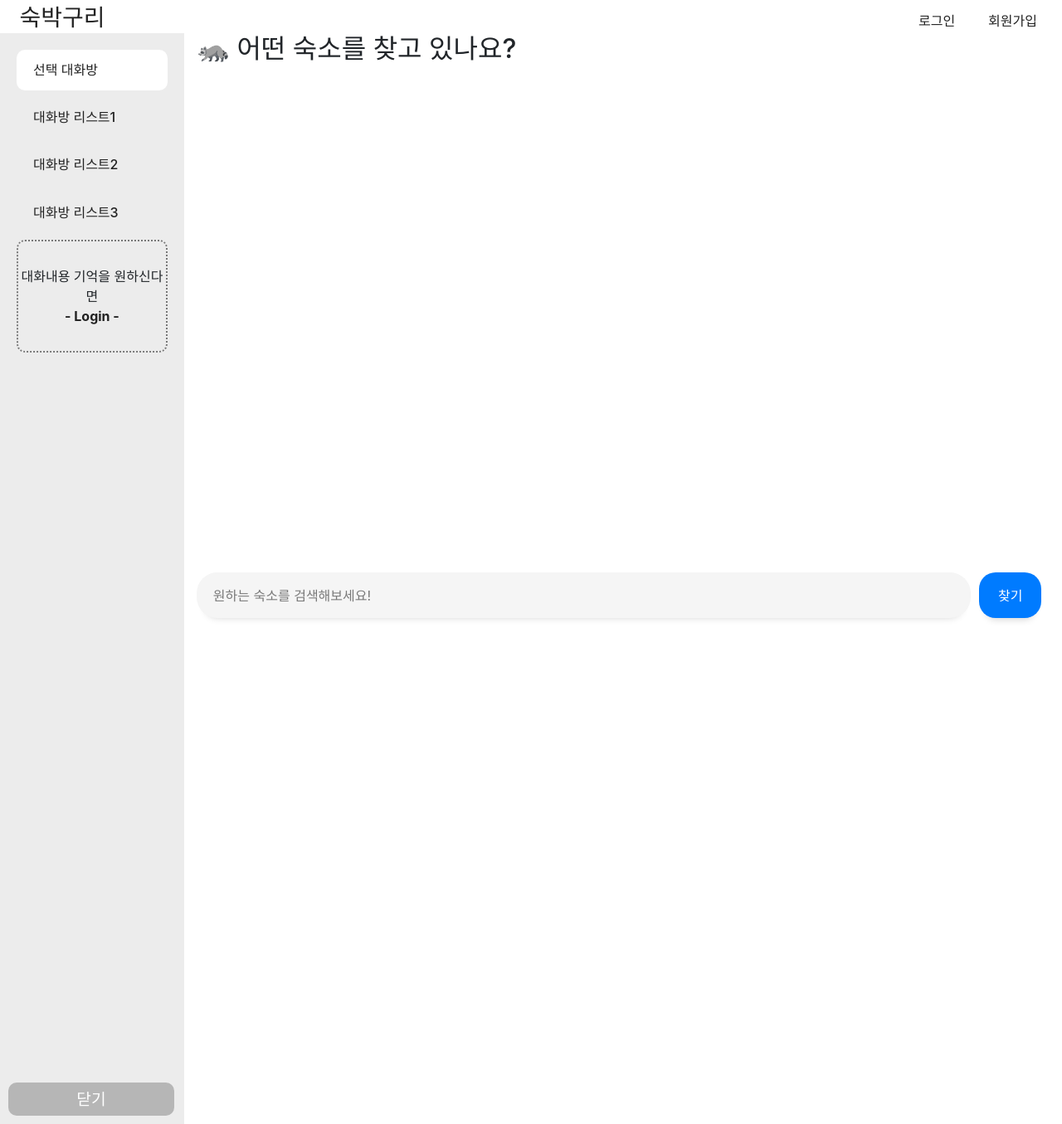
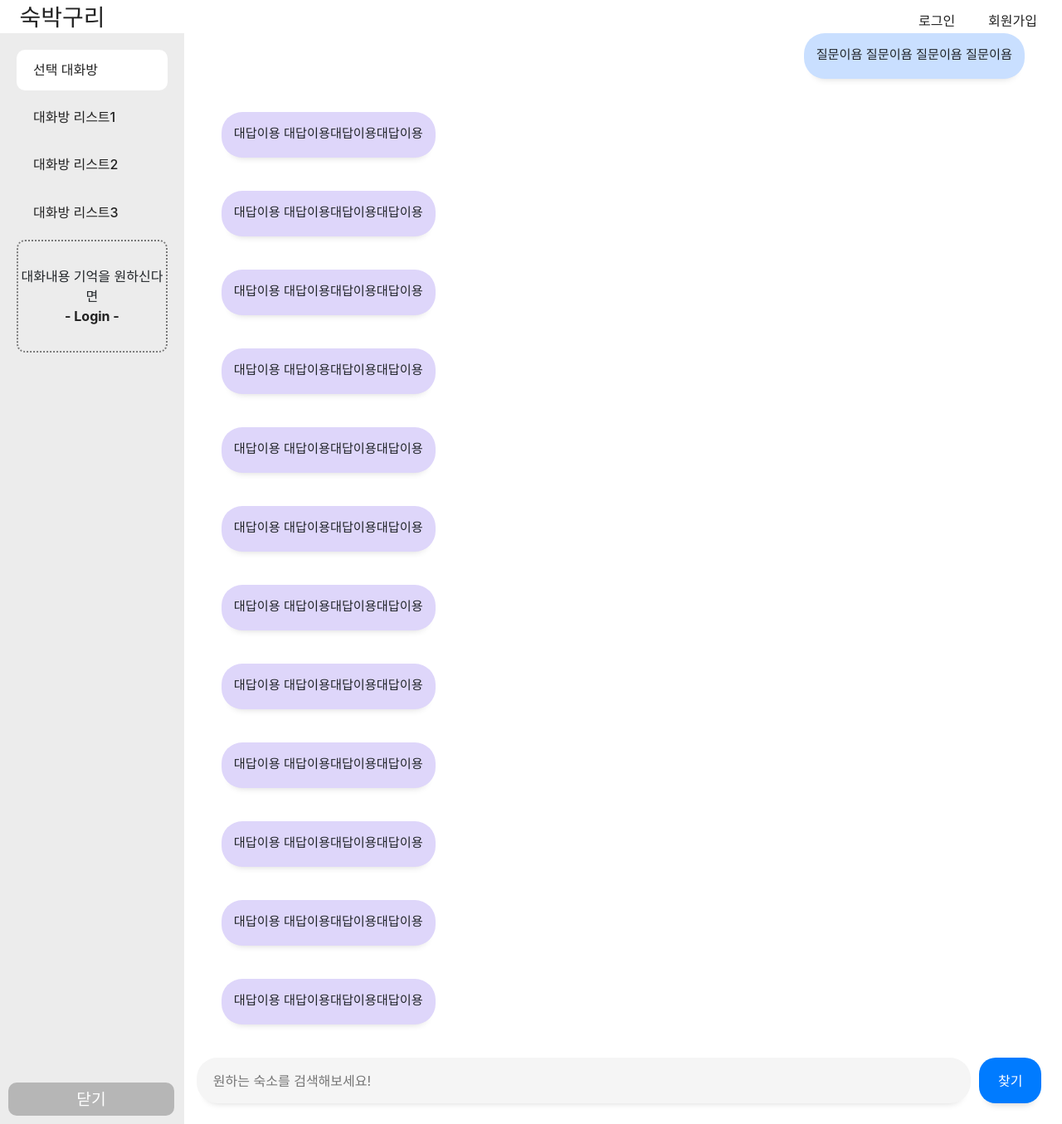
Before and after one commit to SKNETWORKS-FAMILY-AICAMP/SKN07-4th-1Team, a Django app: page / in a window 1280 px wide. Shown: the whole page at 83% size. Run offline with Django 4.2, Linux system fonts and the light colour scheme; some libraries are stand-ins or nearby versions.

Commit message:
채팅창 스크롤

```diff
--- a/project4/views/base_views.py
+++ b/project4/views/base_views.py
@@ -12,4 +12,4 @@ from django.db.models import Q
 # 리스트
 def index(request):
 
-    return render(request, 'project4/main.html')
+    return render(request, 'project4/main_chat.html')
--- a/static/style.css
+++ b/static/style.css
@@ -54,20 +54,56 @@
 /* main_chat */
 
 .main_chat >.container{
-    height: 100vh !important;
+    height: 100%;
 }
 
 .main_chat .box-wrap{
-    height: 100vh !important;
+    height: 100vh;
     justify-content: space-between;
 }
 
 .chat-box{
     width: 100%;
-    height: 100%;
+    height: calc(100% - 55px);
     display: flex;
     flex-direction: column;
-    padding: 40px 30px;
+    padding: 0 30px 0 30px;
+    overflow:auto;
+}
+.chat-box::-webkit-scrollbar {
+    display: none;
+  }
+
+.chat_input{
+    width: 100%;
+    display: flex;
+    flex-direction: row;
+    align-items: top;
+    justify-content: center;
+    margin: 0 0 25px 0;
+}
+
+.chat_input input{
+    width: 100%;
+    min-height: 55px;
+    height: fit-content;
+    padding: 7.5px 20px;
+    outline: none;
+    background-color: rgb(245, 245, 245);
+    border: 0;
+    border-radius: 25px;
+    box-shadow: 0 10px 10px -11px #cecece;
+}
+
+.chat_input button{
+    width: 80px;
+    height: 55px;
+    border: 0;
+    border-radius: 20px;
+    margin-left: 10px;
+    margin-right: 10px;
+    align-items: bottom;
+    box-shadow: 0 10px 10px -9px #cecece;
 }
 
 .bubble-q, .bubble-a{
@@ -194,9 +230,9 @@ html,body{
 
 #cont_box{
     width: 100%;
-    height:calc(100% - 40px);
+    height:100%;
 }
-#cont_box div{
+#cont_box>div{
     height: 100%;
 }
 
--- a/templates/project4/main_chat.html
+++ b/templates/project4/main_chat.html
@@ -1,7 +1,7 @@
 {% extends 'base.html' %}
 {% block content %}
 <!-- 반응형 컨테이너 -->
-<div class="main_chat d-flex flex-grow-1 vh-100 w-100 mb-5 align-items-center justify-content-center">
+<div class="main_chat d-flex flex-grow-1  w-100 align-items-center justify-content-center">
     <div class="container">
         <!-- 채팅창 -->
         <div class="box-wrap">
@@ -16,8 +16,63 @@
                         대답이용 대답이용대답이용대답이용
                     </div>
                 </div>
+                <div class="bubble-a">
+                    <div class="bubble">
+                        대답이용 대답이용대답이용대답이용
+                    </div>
+                </div>
+                <div class="bubble-a">
+                    <div class="bubble">
+                        대답이용 대답이용대답이용대답이용
+                    </div>
+                </div>
+                <div class="bubble-a">
+                    <div class="bubble">
+                        대답이용 대답이용대답이용대답이용
+                    </div>
+                </div>
+                <div class="bubble-a">
+                    <div class="bubble">
+                        대답이용 대답이용대답이용대답이용
+                    </div>
+                </div>
+                <div class="bubble-a">
+                    <div class="bubble">
+                        대답이용 대답이용대답이용대답이용
+                    </div>
+                </div>
+                <div class="bubble-a">
+                    <div class="bubble">
+                        대답이용 대답이용대답이용대답이용
+                    </div>
+                </div>
+                <div class="bubble-a">
+                    <div class="bubble">
+                        대답이용 대답이용대답이용대답이용
+                    </div>
+                </div>
+                <div class="bubble-a">
+                    <div class="bubble">
+                        대답이용 대답이용대답이용대답이용
+                    </div>
+                </div>
+                <div class="bubble-a">
+                    <div class="bubble">
+                        대답이용 대답이용대답이용대답이용
+                    </div>
+                </div>
+                <div class="bubble-a">
+                    <div class="bubble">
+                        대답이용 대답이용대답이용대답이용
+                    </div>
+                </div>
+                <div class="bubble-a">
+                    <div class="bubble">
+                        대답이용 대답이용대답이용대답이용
+                    </div>
+                </div>
             </div>
-            <div class="chat-input container">
+            <div class="chat_input ">
                 <input type="text" placeholder="원하는 숙소를 검색해보세요!">
                 <button class="btn btn-primary" type="button" id="btn_search">찾기</button>
             </div>
```
